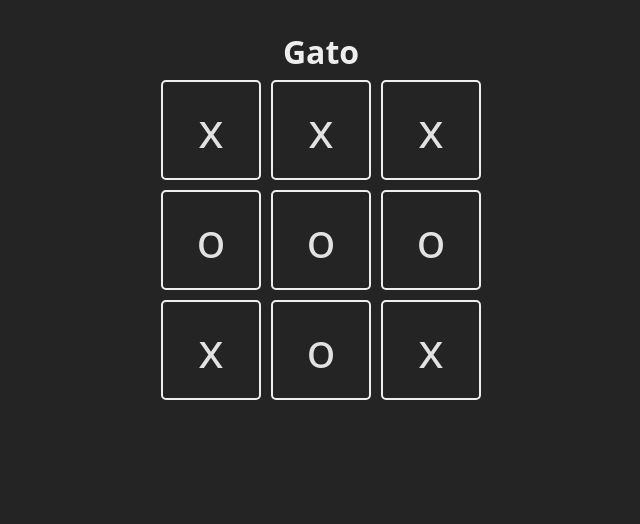
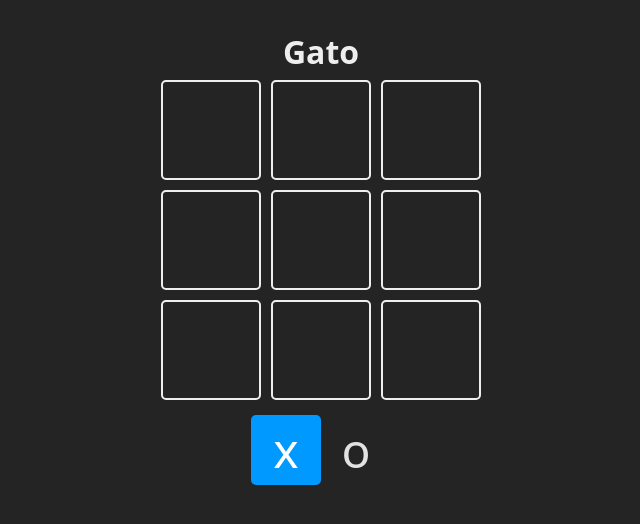
Before and after one commit to adandue/react-midudev, a React (Vite) app in the folder projects/02-tic-tac-toe/: page / in a window 1280 px wide. Shown: the top 524 px of the page, without its empty margins (319-959 px from the left). Built offline with nearby package versions, Linux system fonts and the light colour scheme.

Commit message:
Actualizando el tablero al hacer click

```diff
--- a/projects/02-tic-tac-toe/src/App.jsx
+++ b/projects/02-tic-tac-toe/src/App.jsx
@@ -2,22 +2,31 @@ import { useState } from "react"
 
 
 const TURNS = {
-  x: 'x',
+  X: 'x',
   O: 'o'
 }
 
 
 
-const Square = ({children, updateBoard, index}) => {
+const Square = ({children, isSelected, updateBoard, index}) => {
+  const className = `square ${isSelected ? 'is-selected': ''}`
+  const handleClick = () => {
+    updateBoard()
+  }
   return (
-    <div className="square">
+    <div onClick={handleClick} className={className}>
       {children}
     </div>
   )
 }
 
 function App() {
-  const [board, setBoard] = useState(['x','x','x','o','o','o','x','o','x'])
+  const [board, setBoard] = useState(Array(9).fill(null))
+  const [turn, setTurn] = useState(TURNS.X)
+
+  const updateBoard = () => {
+
+  }
 
   return (
     <>
@@ -30,6 +39,7 @@ function App() {
                 <Square
                   key={index}
                   index={index}
+                  updateBoard={updateBoard}
                 >
                   {board[index]}
                 </Square>
@@ -37,6 +47,14 @@ function App() {
             })
           }
         </section>
+        <section className="turn">
+          <Square isSelected={turn === TURNS.X}>
+            {TURNS.X}
+          </Square>
+          <Square isSelected={turn === TURNS.O}>
+            {TURNS.O}
+          </Square>
+        </section>
       </main>
     </>
   )
```
